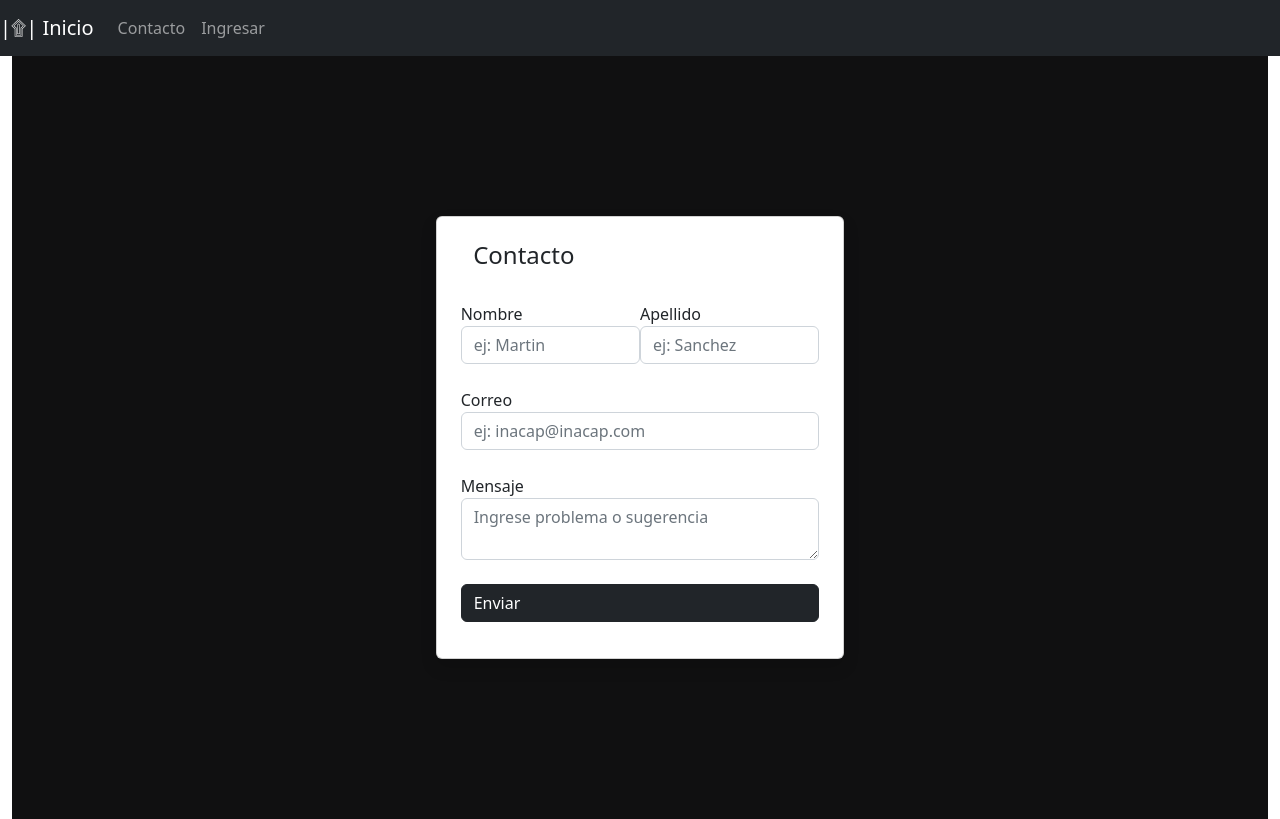
After one commit to califs/invbomber, a Django app: page /contacto in a window 1280 px wide. The commit adds this page. Run offline with Django 4.2, Linux system fonts and the light colour scheme; some libraries are stand-ins or nearby versions.

Commit message:
cambio de inicio

```diff
--- a/bomberos/templates/base.html
+++ b/bomberos/templates/base.html
@@ -9,18 +9,11 @@
       name="viewport"
       content="width=device-width, initial-scale=1, shrink-to-fit=no"
     />
+    <!-- Bootstrap CSS v5.2.1 -->
+    <link href={% static 'css/bootstrap.min.css' %} rel="stylesheet">
 
-    <!-- Bootstrap CSS v5.2.1 -->
-    <!--<link
-      href="https://cdn.jsdelivr.net/npm/bootstrap@5.2.1/dist/css/bootstrap.min.css"
-      rel="stylesheet"
-      integrity="sha384-iYQeCzEYFbKjA/T2uDLTpkwGzCiq6soy8tYaI1GyVh/UjpbCx/TYkiZhlZB6+fzT"
-      crossorigin="anonymous"
-    />-->
-    <link rel="canonical" href="https://getbootstrap.com/docs/5.2/examples/cover/">
-    <link href={% static 'css/bootstrap.min.css' %} rel="stylesheet">
-    <link href={% static 'css/cover.css' %} rel="stylesheet">
-    <link href={% static 'css/custom.css' %} rel="stylesheet">
+    <!-- Stilo CSS -->
+    <link href={% static 'css/styles.css'%} rel="stylesheet">
   </head>
 
   <body>
@@ -40,11 +33,13 @@
       <div class="collapse navbar-collapse" id="navbarNav">
         <ul class="navbar-nav">
           <li class="nav-item">
-            <a class="nav-link" href="/nosotros">֍Nosotros</a>
+            <a class="nav-link" href="/contacto">Contacto</a>
           </li>
+          {% if request.user.is_authenticated %}
           <li class="nav-item">
-            <a class="nav-link" href="/inventario">֍Inventario</a>
+            <a class="nav-link" href="/inventario">Inventario</a>
           </li>
+          {% endif %}
           <li class="nav-item ms-auto">
             {% if request.user.is_authenticated %}
             <a class="nav-link" href={% url 'exit' %}>Salir</a>
@@ -56,9 +51,9 @@
       </div>
     </nav>
 
-    <div class="container">
+    <div class="container-fluid">
       <div class="row">
-        <div class="col-12">{% block Contenido %} {% endblock %}</div>
+        <div>{% block Contenido %} {% endblock %}</div>
       </div>
     </div>
     <script
--- /dev/null
+++ b/bomberos/templates/paginas/contacto.html
@@ -0,0 +1,50 @@
+{% extends "base.html" %}
+{% load static %}
+{% block titulo %} CONTACTO {% endblock %}
+
+{% block Contenido %}
+
+<section class="d-flex justify-content-center align-items-center" style="padding: 20vh 15px;">
+  <div class="card shadow col-xs-12 col-sm-6 col-md-6 col-lg-4 p-4">
+      <div class="mb-4 d-flex justify-content-start align-items-center">
+
+          <h4> <i class="bi bi-chat-left-quote"></i> &nbsp; Contacto</h4>
+      </div>
+      <div class="mb-1">
+          <form id="contacto" method="post">
+              <div class="mb-4 d-flex justify-content-between">
+                  <div>
+                      <label for="nombre"> <i class="bi bi-person-fill"></i> Nombre</label>
+                      <input type="text" class="form-control" name="nombre" id="nombre" placeholder="ej: Martin"
+                          required>
+                      <div class="nombre text-danger "></div>
+                  </div>
+                  <div>
+                      <label for="apellido"> <i class="bi bi-person-bounding-box"></i> Apellido</label>
+                      <input type="text" class="form-control" name="apellido" id="apellido"
+                          placeholder="ej: Sanchez" required>
+                      <div class="apellido text-danger"></div>
+                  </div>
+              </div>
+              <div class="mb-4">
+                  <label for="correo"><i class="bi bi-envelope-fill"></i> Correo</label>
+                  <input type="email" class="form-control" name="correo" id="correo"
+                      placeholder="ej: inacap@inacap.com" required>
+                  <div class="correo text-danger"></div>
+              </div>
+              <div class="mb-4">
+                  <label for="mensaje"> <i class="bi bi-chat-right-dots-fill" required></i> Mensaje</label>
+                  <textarea name="mensaje" id="mensaje" class="form-control" placeholder="Ingrese problema o sugerencia"></textarea>
+                  <div class="mensaje text-danger"></div>
+              </div>
+              <div class="mb-2">
+                  <button id="botton" name="contact" class="col-12 btn btn-dark d-flex justify-content-between ">
+                      <span>Enviar </span><i id="icono" class="bi bi-cursor-fill "></i>
+                  </button>
+              </div>
+          </form>
+      </div>
+  </div>
+</section>
+ <!-- Aquí va el código de la imagen -->
+{% endblock %}
--- a/bomberos/urls.py
+++ b/bomberos/urls.py
@@ -6,7 +6,7 @@ from django.contrib.staticfiles.urls import static
 from .views import exit
 urlpatterns = [
     path('', views.inicio, name='inicio'),
-    path('nosotros', views.nosotros, name='nosotros'),
+    path('contacto', views.contacto, name='contacto'),
     path('login', views.login, name='login'),
     path('logout/', exit, name='exit'),
     path('inventario', views.inventbomber, name='inventario'),
--- a/bomberos/views.py
+++ b/bomberos/views.py
@@ -22,8 +22,8 @@ def crear(request):
 def inicio(request):
     return render(request, 'paginas/index.html')
 
-def nosotros(request):
-    return render(request, 'paginas/nosotros.html')
+def contacto(request):
+    return render(request, 'paginas/contacto.html')
 
 @login_required
 def inventbomber(request):
--- /dev/null
+++ b/static/css/styles.css
@@ -0,0 +1,29 @@
+/* login */
+
+.form-signin {
+    max-width: 330px;
+    padding: 15px;
+}
+
+.form-signin .form-floating:focus-within {
+    z-index: 2;
+}
+
+.form-signin input[type="email"] {
+    margin-bottom: -1px;
+    border-bottom-right-radius: 0;
+    border-bottom-left-radius: 0;
+}
+
+.form-signin input[type="password"] {
+    margin-bottom: 10px;
+    border-top-left-radius: 0;
+    border-top-right-radius: 0;
+}
+
+/* Contacto */
+
+section {
+    background-color: #101011;
+
+}
```
Also changed, not shown: bomberos/templates/paginas/index.html (+10 -10 lines), bomberos/templates/paginas/nosotros.html (deleted, +0 -18 lines), bomberos/templates/registration/login.html (+4 -3 lines), static/css/cover.css (deleted, +0 -50 lines), static/css/custom.css (deleted, +0 -102 lines), static/css/signin.css (deleted, +0 -33 lines).
